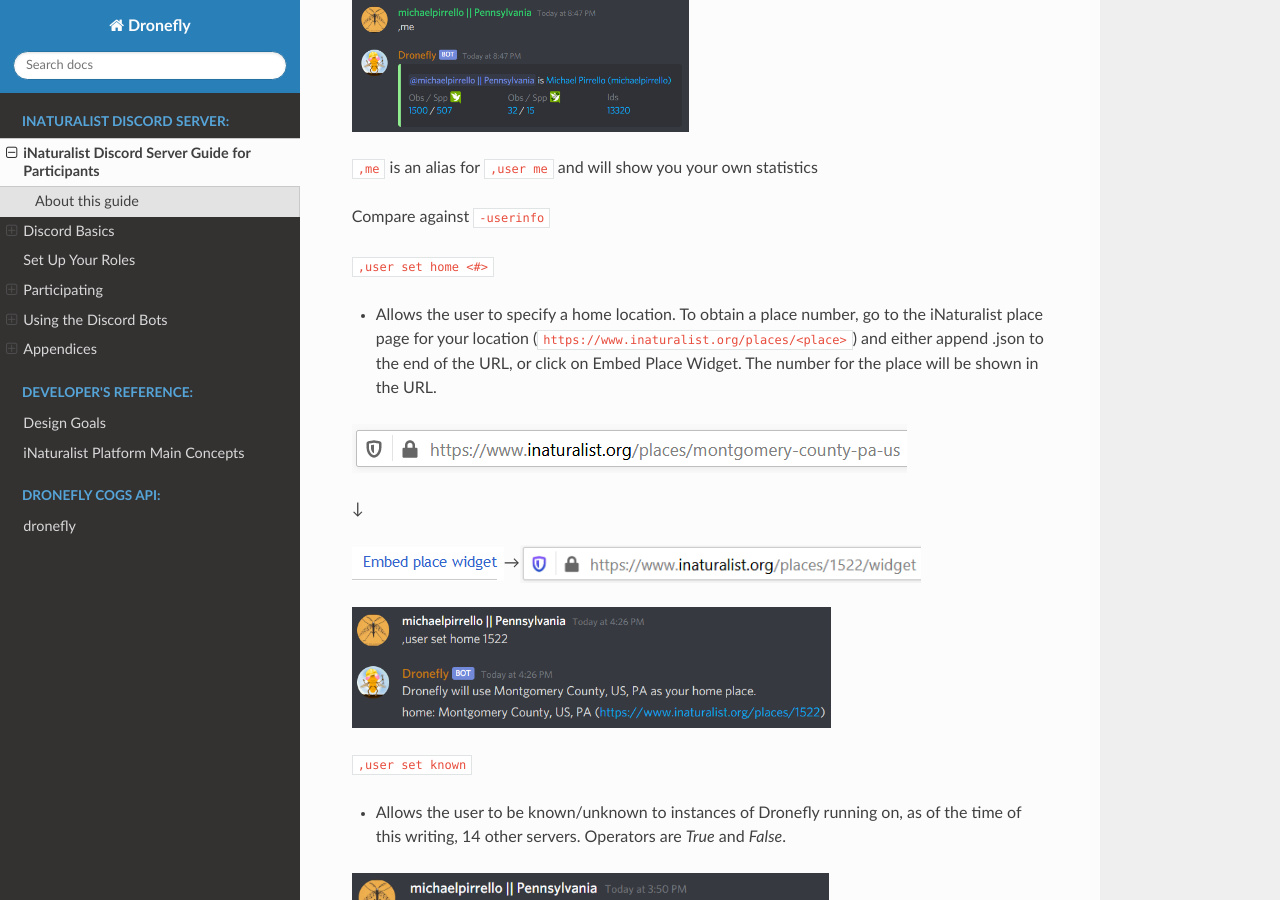
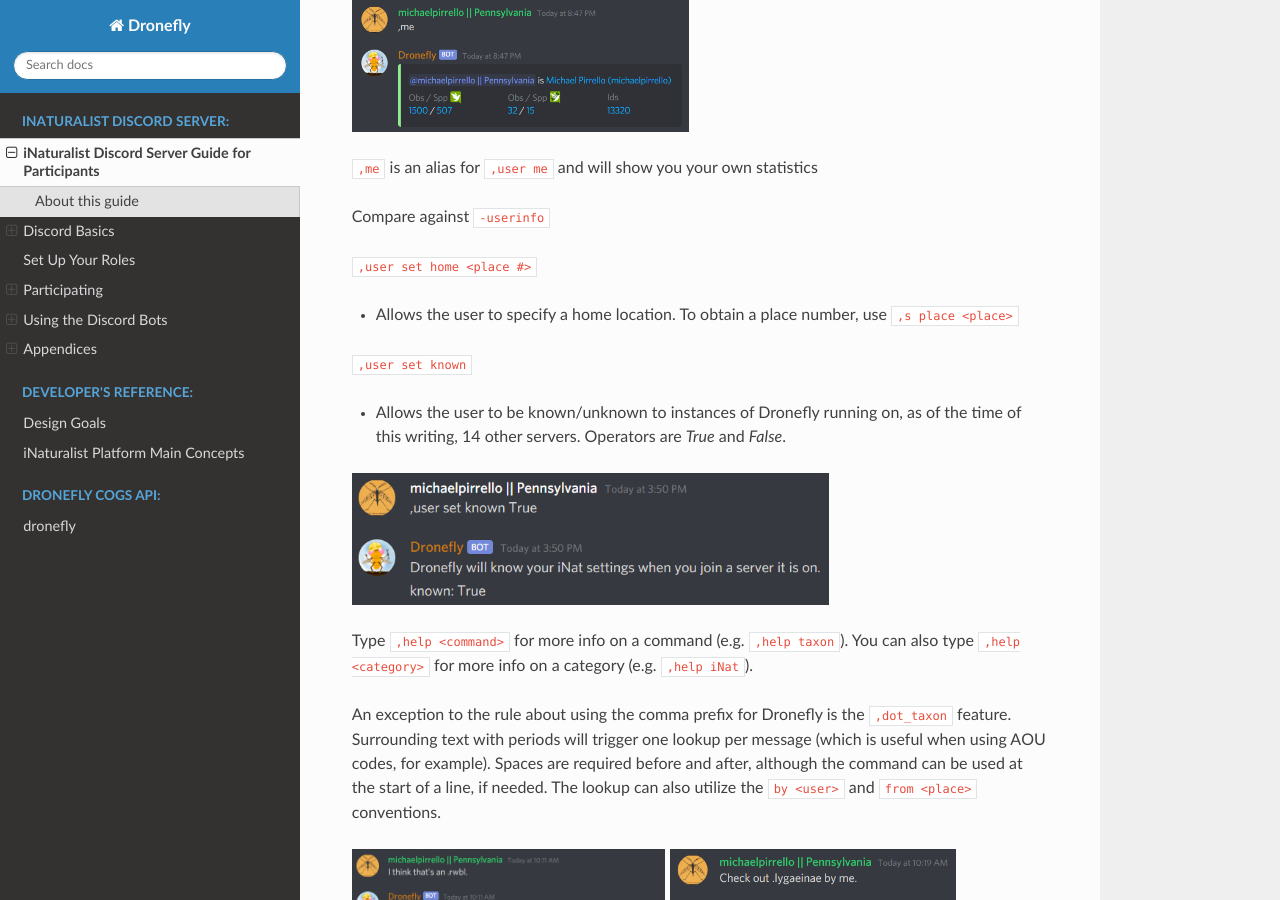
Before and after one commit to dronefly-garden/dronefly-doc, a Sphinx documentation site: the page built from docs/guide_for_participants.rst, in a window 1280 px wide and 900 px high, scrolled down 14447 px. Built offline with Sphinx 7.4.7 and the Read the Docs theme 2.0.0, drawn with Linux system fonts in a browser that asks for light colours.

Commit message:
Update guide_for_participants.rst

```diff
--- a/docs/guide_for_participants.rst
+++ b/docs/guide_for_participants.rst
@@ -440,20 +440,9 @@
 
 Compare against ``-userinfo``
 
-``,user set home <#>``
+``,user set home <place #>``
 
-- Allows the user to specify a home location. To obtain a place number, go to
-  the iNaturalist place page for your location (``https://www.inaturalist.org/places/<place>``)
-  and either append .json to the end of the URL, or click on Embed Place
-  Widget. The number for the place will be shown in the URL.
-
-|image30|
-
-↓
-
-|image31|\ →\ |image32|
-
-|image33|
+- Allows the user to specify a home location. To obtain a place number, use ``,s place <place>``
 
 ``,user set known``
 
```
